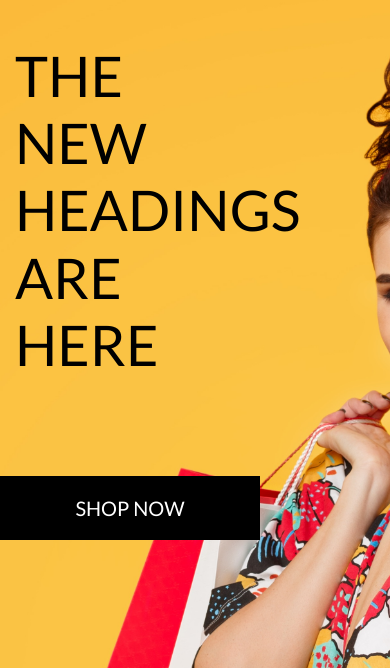
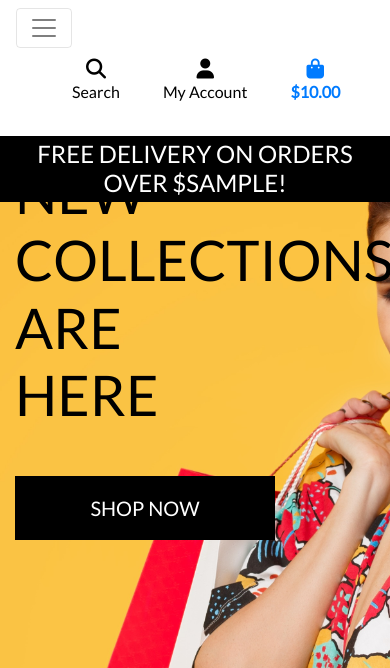
Before and after one commit to LaneSawyerT/boutique_ado_v2, a Django app: template home/templates/home/index.html in a window 390 px wide. Shown: the top 668 px of the page. Run offline with Django 3.2, Linux system fonts and the light colour scheme; the template is opened without the code that fills it: most values are stand-ins (such as "Sample title", 1, 10 or a date in 2020); some libraries are stand-ins or nearby versions.

Commit message:
added nav bar and mobile navbar

```diff
--- a/home/templates/home/index.html
+++ b/home/templates/home/index.html
@@ -1,6 +1,5 @@
 {% extends "base.html" %}
 {% load static %}
-
 
 {% block page_header %}
     <div class="container header-container">
@@ -10,15 +9,13 @@
     </div>
 {% endblock %}
 
-
 {% block content %}
     <div class="container h-100">
         <div class="row h-100">
-
             <div class="col-7 col-md-6 my-auto">
-            <h1 class="display-4 logo-font text-black">The new headings are here</h1>
-        </div>
-
+                <h1 class="display-4 logo-font text-black">
+                    The new collections are here
+                </h1>
                 <div class="my-5">
                     <h4>
                         <a href="" class="shop-now-button btn btn-lg rounded-0 text-uppercase py-3">Shop Now</a>
@@ -26,5 +23,5 @@
                 </div>
             </div>
         </div>
-
+    </div>
 {% endblock %}
--- a/static/css/base.css
+++ b/static/css/base.css
@@ -3,11 +3,11 @@ html {
 }
 
 body {
-    background: url('/media/homepage_background_cropped.jpg') no-repeat center center fixed;
-    background-size: cover;
+	background: url('/media/homepage_background_cropped.jpg') no-repeat center center fixed;
+	background-size: cover;
     height: calc(100vh - 164px);
     color: #555;
-    font-family: 'Lato';
+    font-family: "Lato";
 }
 
 /* from Bulma */
@@ -56,7 +56,11 @@ body {
     border: 1px solid black !important;
 }
 
-/* -------------------------------- Media Queries */
+.bg-black {
+    background: #000 !important;
+}
+
+/* --------------------------------- Media queries */
 
 /* Slightly larger container on xl screens */
 @media (min-width: 1200px) {
--- a/templates/base.html
+++ b/templates/base.html
@@ -23,7 +23,7 @@
     {% endblock %}
 
     {% block corejs %}
-        <script src="https://kit.fontawesome.com/e9c73d7092.js" crossorigin="anonymous"></script>
+        <script src="https://kit.fontawesome.com/4863a75fd6.js" crossorigin="anonymous"></script>
         <script src="https://code.jquery.com/jquery-3.4.1.slim.min.js" integrity="sha384-J6qa4849blE2+poT4WnyKhv5vZF5SrPo0iEjwBvKU7imGFAV0wwj1yYfoRSJoZ+n" crossorigin="anonymous"></script>
         <script src="https://cdn.jsdelivr.net/npm/popper.js@1.16.0/dist/umd/popper.min.js" integrity="sha384-Q6E9RHvbIyZFJoft+2mJbHaEWldlvI9IOYy5n3zV9zzTtmI3UksdQRVvoxMfooAo" crossorigin="anonymous"></script>
         <script src="https://stackpath.bootstrapcdn.com/bootstrap/4.4.1/js/bootstrap.min.js" integrity="sha384-wfSDF2E50Y2D1uUdj0O3uMBJnjuUD4Ih7YwaYd1iqfktj0Uod8GCExl3Og8ifwB6" crossorigin="anonymous"></script>
@@ -94,6 +94,21 @@
                     </li>
                 </ul>
             </div>
+            <div class="col-12 col-lg-4 my-auto py-1 py-lg-0"></div>
+        </div>
+        <div class="row bg-white">
+            <nav class="navbar navbar-expand-lg navbar-light w-100">
+                <button class="navbar-toggler" type="button" data-toggle="collapse" data-target="#main-nav" aria-controls="main-nav" aria-expanded="false" aria-label="Toggle navigation">
+                    <span class="navbar-toggler-icon"></span>
+                </button>
+                {% include 'includes/mobile_top_header.html' %}
+                {% include 'includes/main_nav.html' %}
+            </nav>
+        </div>
+        <div id="delivery-banner" class="row text-center">
+            <div class="col bg-black text-white">
+                <h4 class="logo-font my-1">Free delivery on orders over ${{ free_delivery_threshold }}!</h4>
+            </div>
         </div>
     </header>
 
--- /dev/null
+++ b/templates/includes/main_nav.html
@@ -0,0 +1,50 @@
+<div class="collapse navbar-collapse" id="main-nav">
+    <ul class="navbar-nav w-auto mx-auto">
+        <li class="nav-item dropdown">
+            <a class="logo-font font-weight-bold nav-link text-black mr-5" href="#" id="all-products-link" data-toggle="dropdown" aria-haspopup="true" aria-expanded="false">
+                All Products
+            </a>
+            <div class="dropdown-menu border-0" aria-labelledby="all-products-link">
+                <a href="" class="dropdown-item">By Price</a>
+                <a href="" class="dropdown-item ">By Rating</a>
+                <a href="" class="dropdown-item ">By Category</a>
+                <a href="" class="dropdown-item">All Products</a>
+            </div>
+        </li>
+
+        <li class="nav-item dropdown">
+            <a class="logo-font font-weight-bold nav-link text-black mr-5" href="#" id="clothing-link" data-toggle="dropdown" aria-haspopup="true" aria-expanded="false">
+                Clothing
+            </a>
+            <div class="dropdown-menu border-0" aria-labelledby="clothing-link">
+                <a href="" class="dropdown-item">Activewear &amp; Essentials</a>
+                <a href="" class="dropdown-item">Jeans</a>
+                <a href="" class="dropdown-item">Shirts</a>
+                <a href="" class="dropdown-item">All Clothing</a>
+            </div>
+        </li>
+
+        <li class="nav-item dropdown">
+            <a class="logo-font font-weight-bold nav-link text-black mr-5" href="#" id="homeware-link" data-toggle="dropdown" aria-haspopup="true" aria-expanded="false">
+                Homeware
+            </a>
+            <div class="dropdown-menu border-0" aria-labelledby="homeware-link">
+                <a href="" class="dropdown-item">Bed &amp; Bath</a>
+                <a href="" class="dropdown-item">Kitchen &amp; Dining</a>
+                <a href="" class="dropdown-item">All Homeware</a>
+            </div>
+        </li>
+
+        <li class="nav-item dropdown">
+            <a class="logo-font font-weight-bold nav-link text-black" href="#" id="specials-link" data-toggle="dropdown" aria-haspopup="true" aria-expanded="false">
+                Special Offers
+            </a>
+            <div class="dropdown-menu border-0" aria-labelledby="specials-link">
+                <a href="" class="dropdown-item">New Arrivals</a>
+                <a href="" class="dropdown-item">Deals</a>
+                <a href="" class="dropdown-item">Clearance</a>
+                <a href="" class="dropdown-item">All Specials</a>
+            </div>
+        </li>
+    </ul>
+</div>
--- /dev/null
+++ b/templates/includes/mobile_top_header.html
@@ -0,0 +1,58 @@
+<ul>
+    <li class="list-inline-item">
+      <a class="text-black nav-link d-block d-lg-none" href="#" id="mobile-search" data-toggle="dropdown" aria-haspopup="true" aria-expanded="false">
+          <div class="text-center">
+              <div><i class="fas fa-search fa-lg"></i></div>
+              <p class="my-0">Search</p>
+          </div>
+      </a>
+      <div class="dropdown-menu border-0 w-100 p-3 rounded-0 my-0" aria-labelledby="mobile-search">
+          <form class="form" method="GET" action="">
+              <div class="input-group w-100">
+                  <input class="form-control border border-black rounded-0" type="text" name="q" placeholder="Search our site">
+                  <div class="input-group-append">
+                      <button class="form-control form-control btn btn-black border border-black rounded-0" type="submit">
+                          <span class="icon">
+                              <i class="fas fa-search"></i>
+                          </span>
+                      </button>
+                  </div>
+              </div>
+          </form>
+      </div>
+  </li>
+  <li class="list-inline-item dropdown">
+      <a class="text-black nav-link d-block d-lg-none" href="#" id="user-options" data-toggle="dropdown" aria-haspopup="true" aria-expanded="false">
+          <div class="text-center">
+              <div><i class="fas fa-user fa-lg"></i></div>
+              <p class="my-0">My Account</p>
+          </div>
+      </a>
+      <div class="dropdown-menu border-0" aria-labelledby="user-options">
+          {% if request.user.is_authenticated %}
+              {% if request.user.is_superuser %}
+                  <a href="{% url 'account_logout' %}" class="dropdown-item">Product Management</a>
+              {% endif %}
+              <a href="" class="dropdown-item">My Profile</a>
+              <a href="{% url 'account_logout' %}" class="dropdown-item">Logout</a>
+          {% else %}
+              <a href="{% url 'account_signup' %}" class="dropdown-item">Register</a>
+              <a href="{% url 'account_login' %}" class="dropdown-item">Login</a>
+          {% endif %}
+      </div>
+  </li>
+  <li class="list-inline-item">
+      <a class="{% if grand_total %}text-primary font-weight-bold{% else %}text-black{% endif %} nav-link d-block d-lg-none" href="">
+          <div class="text-center">
+              <div><i class="fas fa-shopping-bag fa-lg"></i></div>
+              <p class="my-0">
+                  {% if grand_total %}
+                      ${{ grand_total|floatformat:2 }}
+                  {% else %}
+                      $0.00
+                  {% endif %}
+              </p>
+          </div>
+      </a>
+    </li>
+  </ul>
```
Lines whose indentation alone changed are shown as unchanged.
